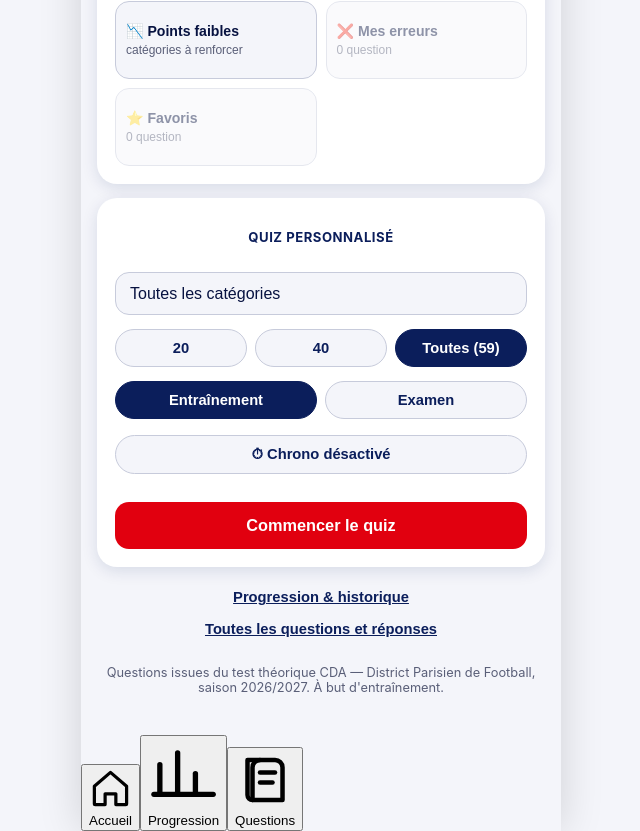
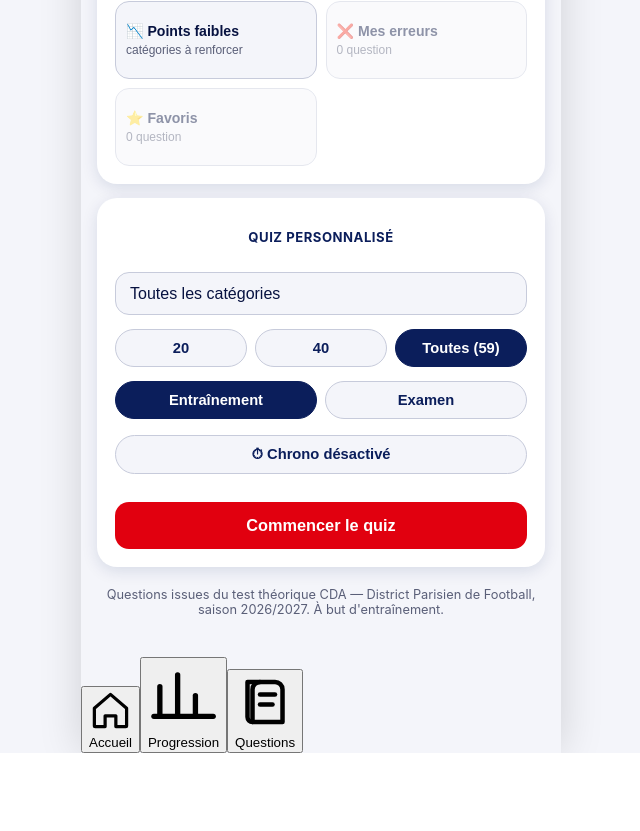
Before and after one commit to brahmiamine/fff, a React (Vite) app: page / in a window 1280 px wide. Shown: the part 546-1377 px from the top of the page, without its empty margins (319-959 px from the left). After the commit the page ends 1299 px from the top, so only its background shows below. Built offline with nearby package versions, Linux system fonts and the light colour scheme.

Commit message:
refactor: make bottom bar primary home navigation

```diff
--- a/src/components/Home.jsx
+++ b/src/components/Home.jsx
@@ -23,8 +23,6 @@ export default function Home({
   resumeMode,
   onResume,
   onReset,
-  onViewAnswers,
-  onViewHistory,
   learningSummary,
 }) {
   const totalQuestions = allQuestions.length
@@ -125,13 +123,6 @@ export default function Home({
         </>
       )}
 
-      {!resumable && (
-        <div className="home-links">
-          <button type="button" className="link-button" onClick={onViewHistory}>Progression & historique</button>
-          <button type="button" className="link-button" onClick={onViewAnswers}>Toutes les questions et réponses</button>
-        </div>
-      )}
-
       <p className="footer-note">Questions issues du test théorique CDA — District Parisien de Football, saison 2026/2027. À but d'entraînement.</p>
     </div>
   )
```
